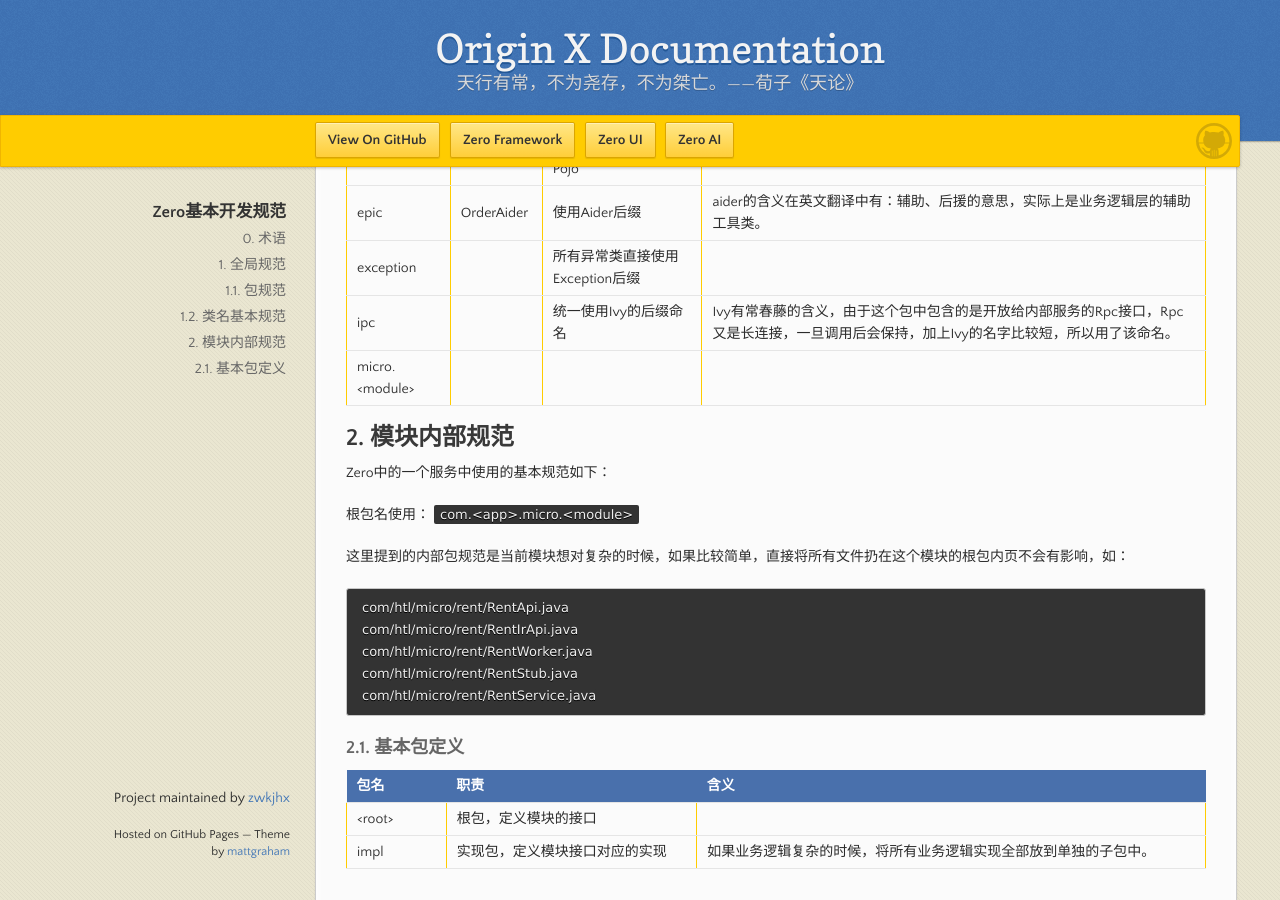
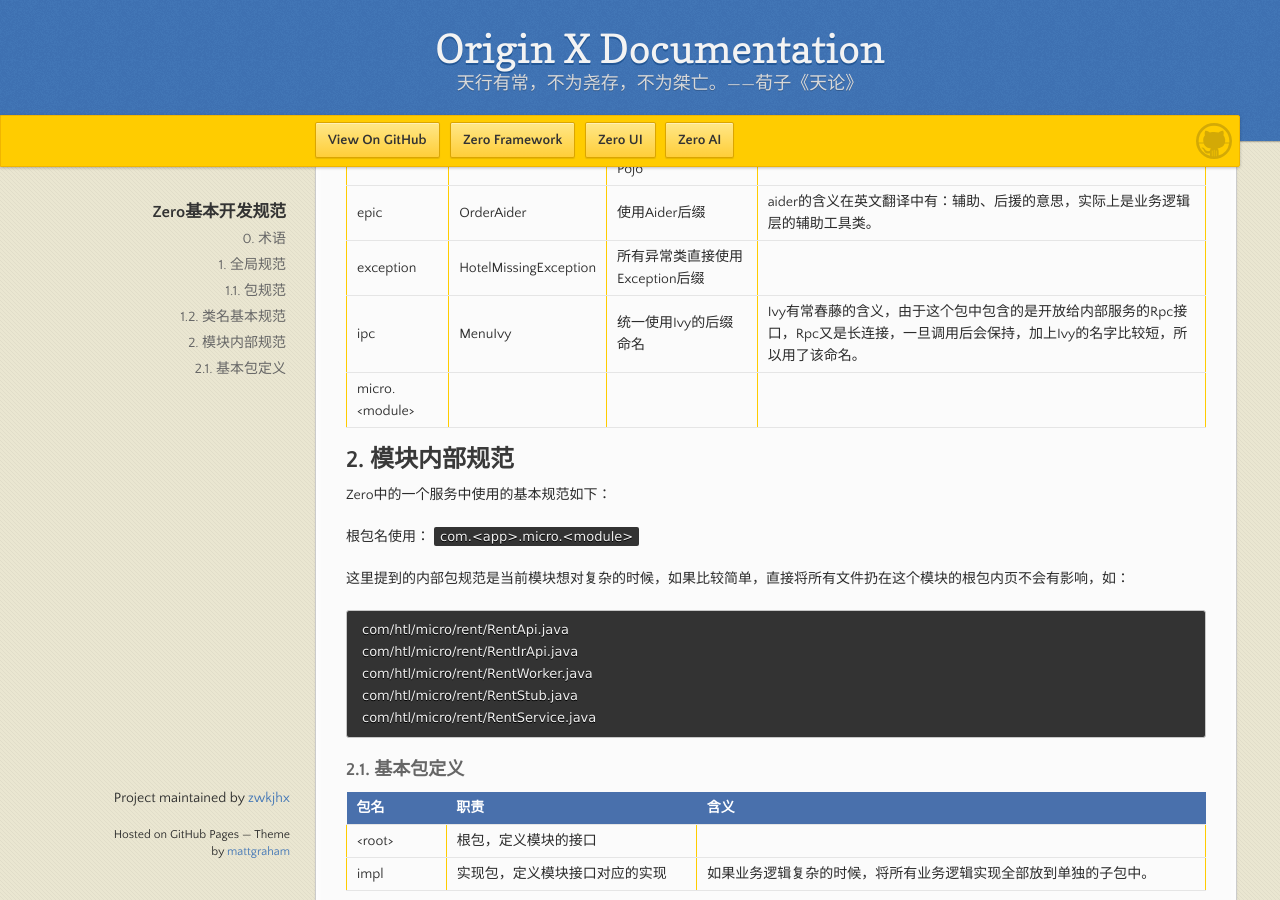
Before and after one commit to zwkjhx/ox-doc, a Jekyll site: the page built from specification/1-zerogui-fan/spc-001-zeroji-ben-kai-fa-gui-fan.md, in a window 1280 px wide and 900 px high, scrolled down 946 px. Built offline with Jekyll 4.4.1, drawn with Linux system fonts in a browser that asks for light colours; our own code applies the rules of GitHub Pages for plain Markdown files.

Commit message:
Updates specification/1-zerogui-fan/spc-001-zeroji-ben-kai-fa-gui-fan.md
Auto commit by GitBook Editor

```diff
--- a/specification/1-zerogui-fan/spc-001-zeroji-ben-kai-fa-gui-fan.md
+++ b/specification/1-zerogui-fan/spc-001-zeroji-ben-kai-fa-gui-fan.md
@@ -29,11 +29,11 @@
 | 包 | 示例类名 | 规则/示例 | 含义 |
 | :--- | :--- | :--- | :--- |
 | aop | AuditAop | 直接使用Aop后缀 | 直接告诉开发人员这个类就是Aop部分的代码。 |
-| cv | Addr | 地址常量  | Address的简称，连接Agent和Worker的EventBus中的地址表。 |
+| cv | Addr | 地址常量 | Address的简称，连接Agent和Worker的EventBus中的地址表。 |
 | cv | Pojo | 领域模型映射常量 Pojo | 使用Pojo直接会让开发人员联想到和Java中的Domain相关。 |
 | epic | OrderAider | 使用Aider后缀 | aider的含义在英文翻译中有：辅助、后援的意思，实际上是业务逻辑层的辅助工具类。 |
-| exception |  | 所有异常类直接使用Exception后缀 |  |
-| ipc |  | 统一使用Ivy的后缀命名 | Ivy有常春藤的含义，由于这个包中包含的是开放给内部服务的Rpc接口，Rpc又是长连接，一旦调用后会保持，加上Ivy的名字比较短，所以用了该命名。 |
+| exception | HotelMissingException | 所有异常类直接使用Exception后缀 |  |
+| ipc | MenuIvy | 统一使用Ivy的后缀命名 | Ivy有常春藤的含义，由于这个包中包含的是开放给内部服务的Rpc接口，Rpc又是长连接，一旦调用后会保持，加上Ivy的名字比较短，所以用了该命名。 |
 | micro.&lt;module&gt; |  |  |  |
 
 ## 2. 模块内部规范
```
